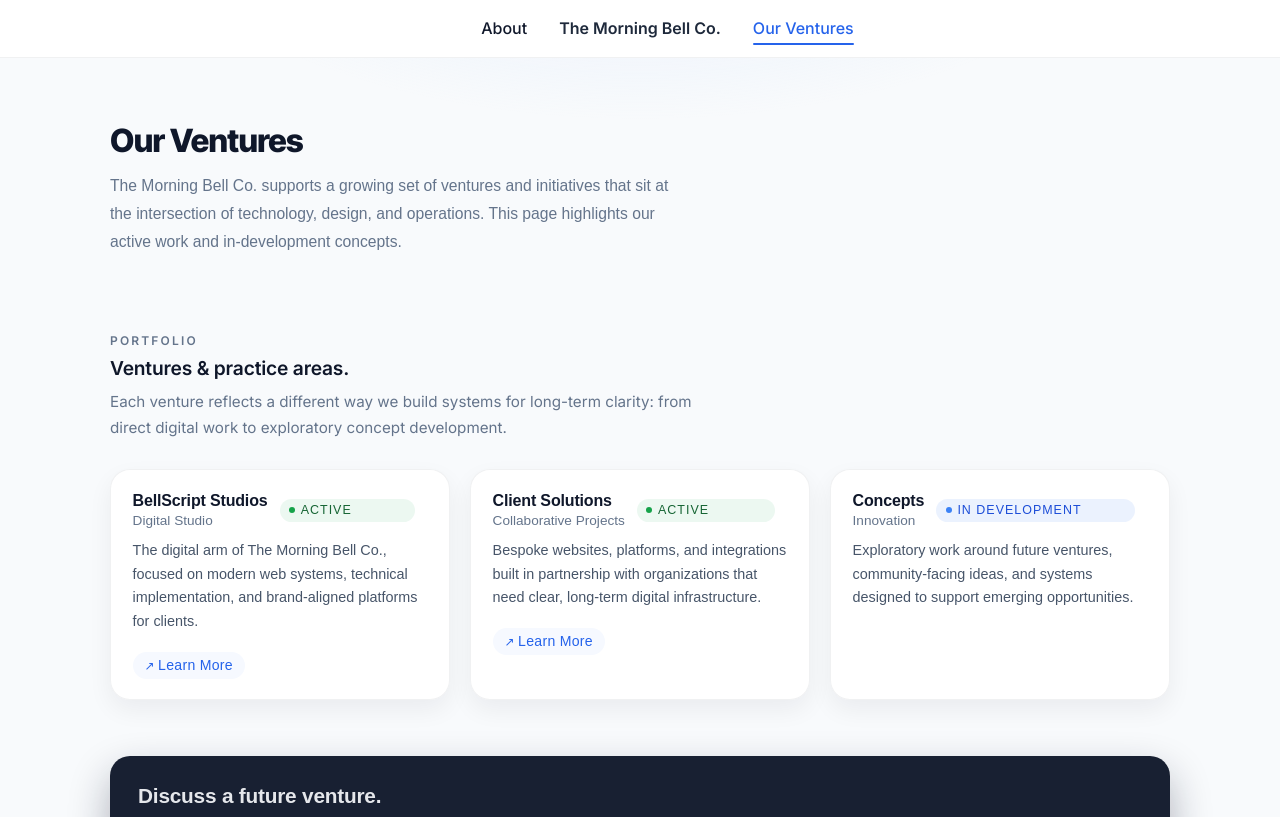
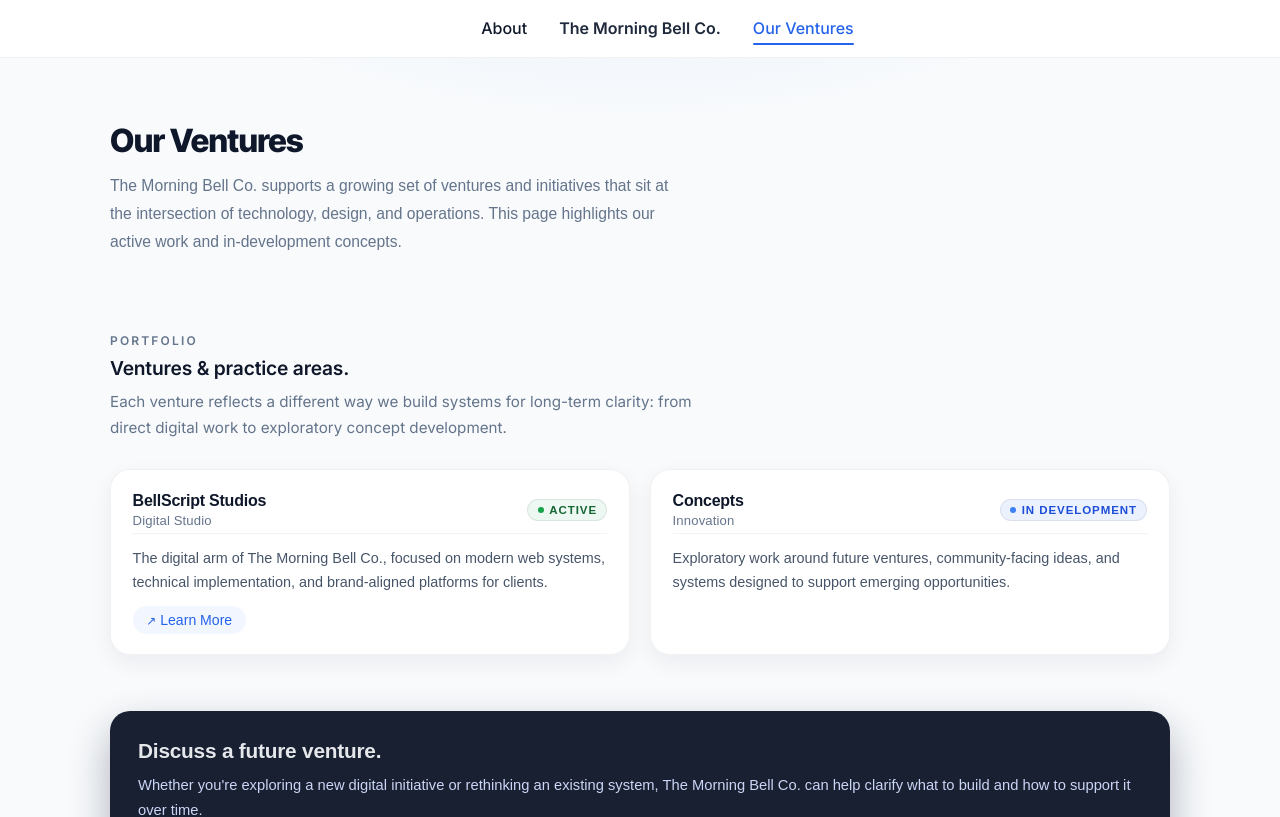
Before and after one commit to BellScriptStudios/the-morning-bell-co, a Next.js app: page /portfolio in a window 1280 px wide. Shown: the top 817 px of the page. Built offline with nearby package versions, Linux system fonts and the light colour scheme.

Commit message:
refactor: remove 'Client Solutions' venture and update card styles for improved UI

```diff
--- a/src/app/portfolio/PortfolioClient.tsx
+++ b/src/app/portfolio/PortfolioClient.tsx
@@ -25,15 +25,6 @@ const VENTURES: Venture[] = [
     description:
       "The digital arm of The Morning Bell Co., focused on modern web systems, technical implementation, and brand-aligned platforms for clients.",
     href: "https://www.bellscript.studio",
-  },
-  {
-    id: "client-solutions",
-    name: "Client Solutions",
-    role: "Collaborative Projects",
-    status: "Active",
-    description:
-      "Bespoke websites, platforms, and integrations built in partnership with organizations that need clear, long-term digital infrastructure.",
-    href: "/contact",
   },
   {
     id: "concepts",
--- a/src/app/styles/PortfolioPage.module.css
+++ b/src/app/styles/PortfolioPage.module.css
@@ -102,48 +102,52 @@
   flex-direction: column;
   gap: 0.7rem;
 
-  background: rgba(255, 255, 255, 0.9);
+  background: rgba(255, 255, 255, 0.92);
   border: 1px solid rgba(15, 23, 42, 0.06);
   border-radius: 20px;
 
   box-shadow:
-    0 10px 24px rgba(15, 23, 42, 0.06),
+    0 8px 22px rgba(15, 23, 42, 0.06),
     inset 0 1px 0 rgba(255, 255, 255, 1);
 
   backdrop-filter: blur(10px);
   -webkit-backdrop-filter: blur(10px);
 
-  padding: 1.3rem 1.15rem 1.2rem;
-  transition: transform 0.18s ease, box-shadow 0.18s ease, border-color 0.18s ease;
+  padding: 1.35rem 1.25rem 1.25rem;
+
+  transition:
+    transform 0.2s cubic-bezier(.2,.8,.2,1),
+    box-shadow 0.2s cubic-bezier(.2,.8,.2,1),
+    border-color 0.2s ease;
+}
+
+.card::after {
+  content: "";
+  position: absolute;
+  inset: 0;
+  border-radius: inherit;
+  pointer-events: none;
+  box-shadow: inset 0 0 0 1px rgba(255,255,255,0.6);
+  opacity: 0.4;
 }
 
 .card:hover {
-  transform: translateY(-3px);
+  transform: translateY(-2px);
   border-color: rgba(15, 23, 42, 0.14);
   box-shadow:
-    0 14px 28px rgba(15, 23, 42, 0.1),
+    0 16px 36px rgba(15, 23, 42, 0.12),
     inset 0 1px 0 rgba(255, 255, 255, 1);
 }
 
+
 .cardHeader {
   display: grid;
-  grid-template-columns: auto 1fr auto;
+  grid-template-columns: auto 1fr;
   align-items: center;
   column-gap: 0.75rem;
-}
 
-.logoWrap {
-  display: flex;
-  align-items: center;
-  justify-content: center;
-}
-
-.ventureLogo {
-  width: 32px;
-  height: 32px;
-  object-fit: contain;
-  filter: grayscale(1) brightness(0.1);
-  opacity: 0.9;
+  padding-bottom: 0.35rem;
+  border-bottom: 1px solid rgba(15, 23, 42, 0.05);
 }
 
 .cardTitleBlock {
@@ -156,28 +160,35 @@
   margin: 0;
   font-size: 1rem;
   font-weight: 600;
-  letter-spacing: -0.01em;
+  letter-spacing: -0.015em;
   color: #0f172a;
 }
 
 .cardRole {
   margin: 0;
-  font-size: 0.85rem;
+  font-size: 0.82rem;
   color: #64748b;
+  letter-spacing: 0.01em;
 }
 
 .statusBadge {
   display: inline-flex;
   align-items: center;
   gap: 0.35rem;
+  max-width: fit-content;
+  margin-left: auto;
 
-  padding: 0.28rem 0.6rem;
+  padding: 0.3rem 0.65rem;
   border-radius: 999px;
 
-  font-size: 0.78rem;
-  font-weight: 500;
+  font-size: 0.72rem;
+  font-weight: 600;
   letter-spacing: 0.08em;
   text-transform: uppercase;
+
+  backdrop-filter: blur(6px);
+  box-shadow: inset 0 0 0 1px rgba(15, 23, 42, 0.08);
+
 }
 
 .statusBadge::before {
@@ -223,27 +234,26 @@
 .cardBody {
   margin: 0;
   font-size: 0.9rem;
-  line-height: 1.65;
+  line-height: 1.7;
   color: #475569;
 }
 
 .cardCta {
-  margin-top: 0.4rem;
+  margin-top: auto;
 }
 
 .cardLink {
   display: inline-flex;
   align-items: center;
-  gap: 0.2rem;
+  gap: 0.25rem;
 
-  padding: 0.35rem 0.75rem;
+  padding: 0.4rem 0.85rem;
   border-radius: 999px;
 
   font-size: 0.88rem;
   font-weight: 500;
-  letter-spacing: 0.02em;
 
-  background: rgba(37, 99, 235, 0.04);
+  background: rgba(37, 99, 235, 0.06);
   color: #2563eb;
   text-decoration: none;
 
@@ -253,6 +263,12 @@
     box-shadow 0.18s ease;
 }
 
+.cardLink:hover {
+  background: rgba(37, 99, 235, 0.12);
+  transform: translateY(-1px);
+  box-shadow: 0 6px 16px rgba(37, 99, 235, 0.18);
+}
+
 .cardLink::before {
   content: "↗";
   font-size: 0.85em;
@@ -260,14 +276,13 @@
   transition: transform 0.18s ease;
 }
 
-.cardLink:hover {
-  background: rgba(37, 99, 235, 0.09);
-  transform: translateY(-1px);
-  box-shadow: 0 4px 12px rgba(37, 99, 235, 0.16);
+.cardLink:hover::before {
+  transform: translate(2px, -1px);
 }
 
-.cardLink:hover::before {
-  transform: translate(2px, -1px);
+.cardLink:active {
+  transform: translateY(0);
+  box-shadow: 0 3px 8px rgba(37, 99, 235, 0.2);
 }
 
 .contactSection {
```
